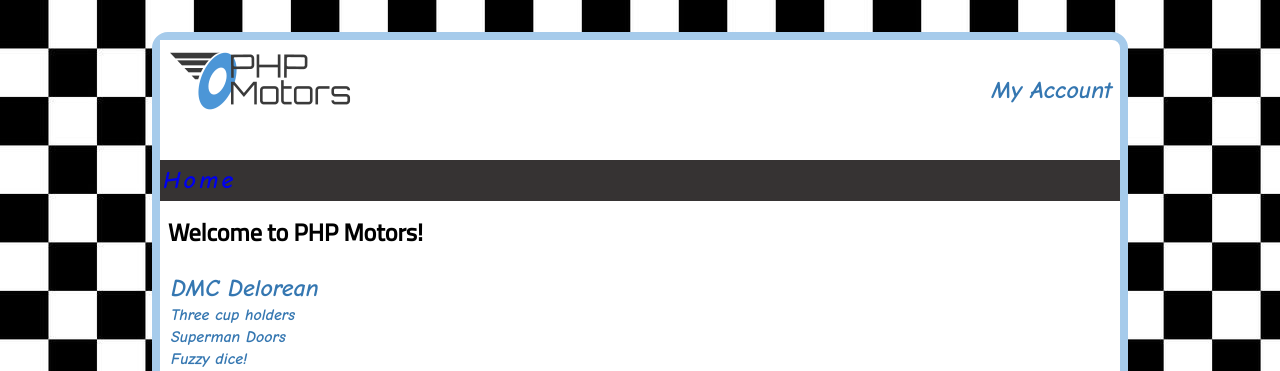
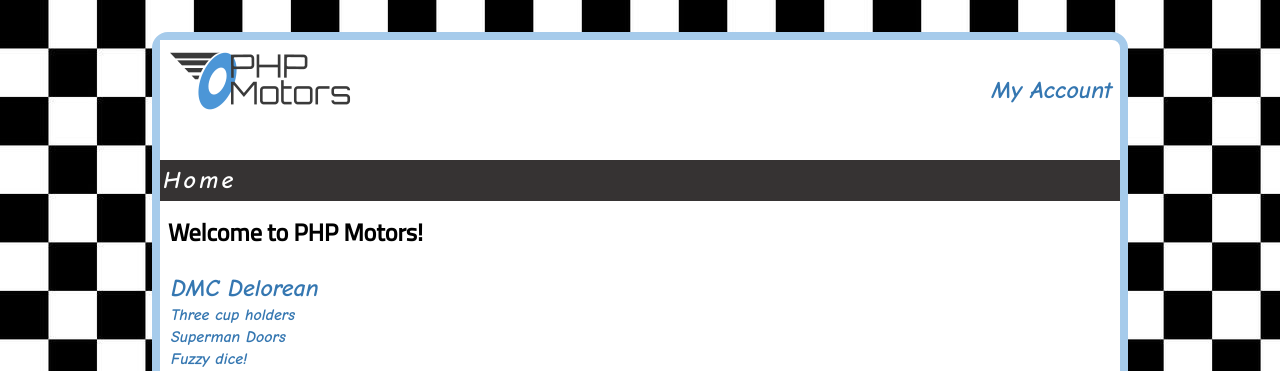
Before and after one commit to BrianBawden/phpmotors, a PHP site: page /phpmotors/ in a window 1280 px wide. Shown: the top 371 px of the page. Run offline with PHP 8.4, Linux system fonts and the light colour scheme; data that the repository does not hold is empty.

Commit message:
add color white to nav ul li a

```diff
--- a/css/base.css
+++ b/css/base.css
@@ -33,6 +33,10 @@ nav li{
     display: inline-block;
     text-align: center;
     text-decoration: none;
+}
+
+nav ul li a{
+    color: #FFFFFF;
 }
 
 li:hover{
```
